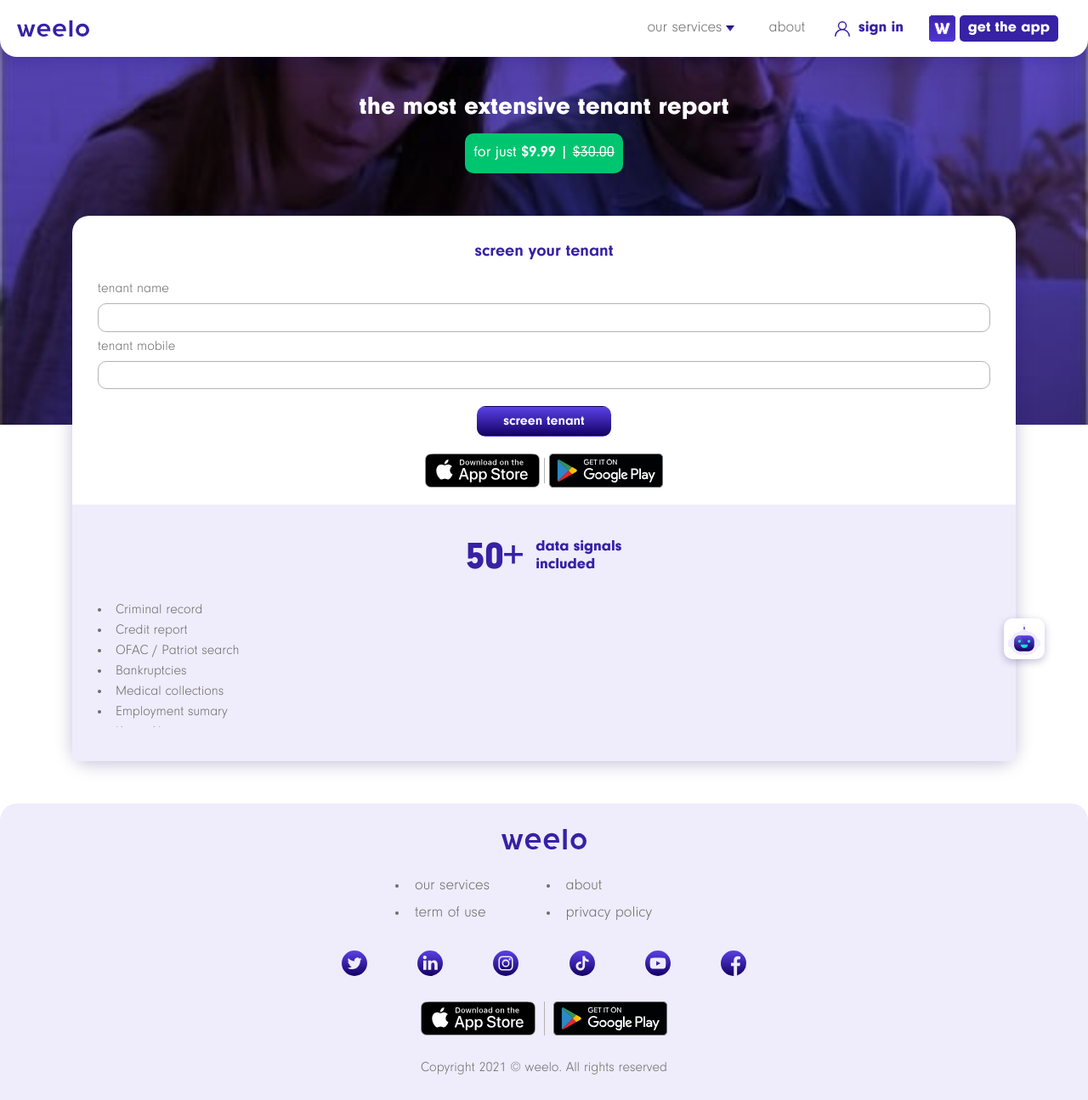
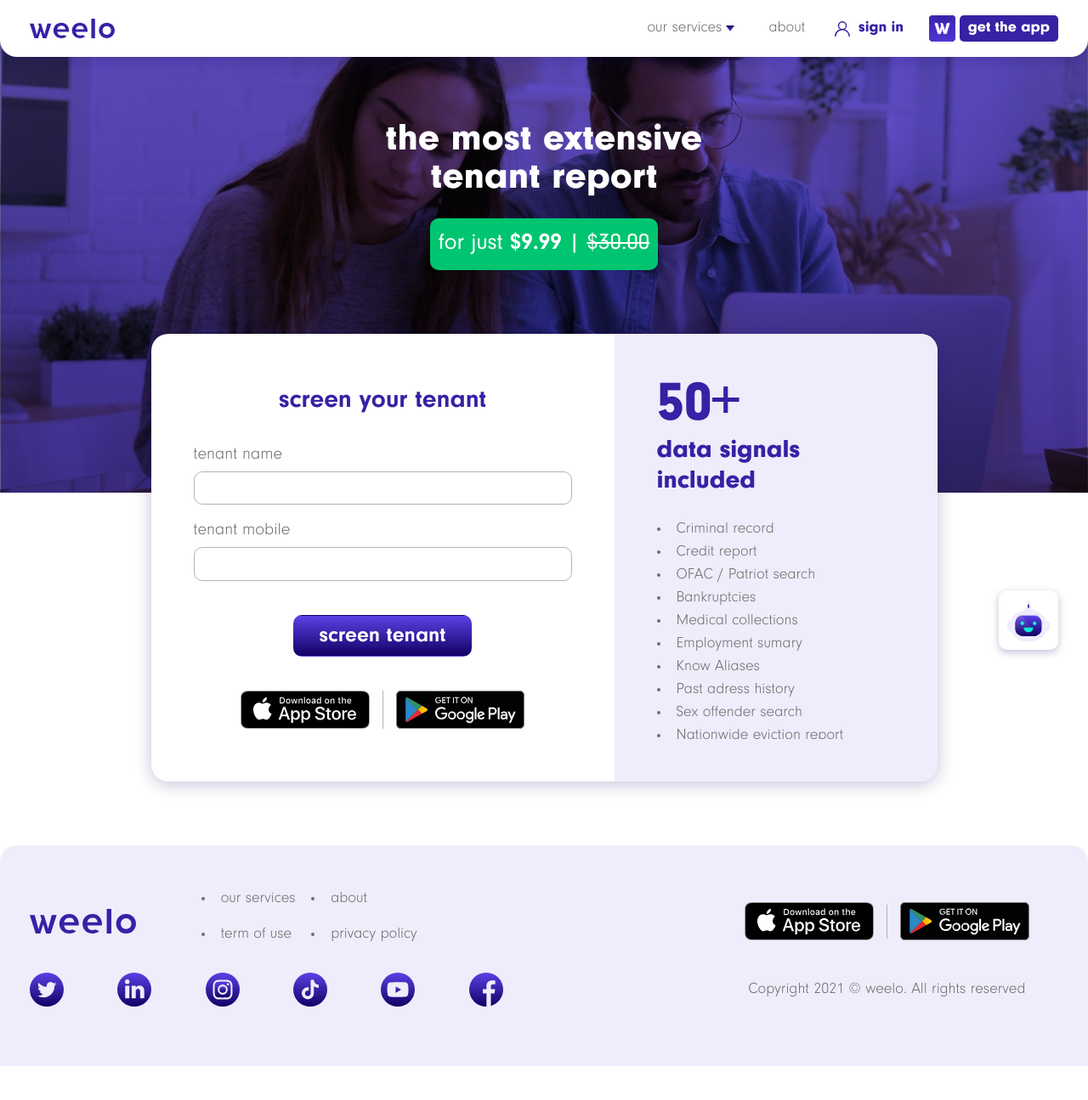
Before and after one commit to Mono-Gato/Weelo-screen-your-tenant, a React app: page / in a window 1280 px wide. Shown: the whole page at 85% size. After the commit the page ends 1255 px from the top, so only its background shows below. Built offline with nearby package versions, Linux system fonts and the light colour scheme.

Commit message:
implement media queries

```diff
--- a/src/assets/styles/components/Bot.scss
+++ b/src/assets/styles/components/Bot.scss
@@ -47,4 +47,7 @@
     &:hover .bot__message{
         opacity: 1;
     }
+    &:active .bot__message{
+        opacity: 0;
+    }
 }
--- a/src/assets/styles/components/Header.scss
+++ b/src/assets/styles/components/Header.scss
@@ -61,7 +61,7 @@
         right: -100vw;
         top: 0;
         bottom: 0;
-        width: auto;
+        width: 100vw;
         height: 100vh;
         flex-flow: column nowrap;
         transition: $transition;
@@ -253,6 +253,7 @@
     font-weight: $black;
     font-size: $font-size_normal;
     padding: $space_extra-small;
+    padding-right: 0;
         & img{
             margin-right: $space_mini;
             height: 31px;
--- a/src/assets/styles/components/ScreenTenant.scss
+++ b/src/assets/styles/components/ScreenTenant.scss
@@ -62,6 +62,7 @@
             align-items: center;
             & span{
                 font-size: 4.5rem;
+                line-height: 4.5rem;
                 margin-right: $space_extra-small;
             }
             & h4{
@@ -69,6 +70,7 @@
                 text-align: left;
                 font-weight: $black;
                 width: 102px;
+                margin-bottom: 0;
             }
         }
         &--info{
--- a/src/assets/styles/components/Social.scss
+++ b/src/assets/styles/components/Social.scss
@@ -6,7 +6,7 @@
 .menu__list{
     &--footer{
         background-color: $cream;
-        width: 100vw;
+        width: 100%;
         padding: 40px $space_normal;
         margin-top: $space_normal;
         border-top-left-radius: $border-radius_large;
--- /dev/null
+++ b/src/assets/styles/mediaQueries.scss
@@ -0,0 +1,422 @@
+@import "./tokens/color.scss";
+@import "./tokens/typo.scss";
+@import "./tokens/spacing.scss";
+@import "./tokens/utilities.scss";
+
+@media screen and (min-width:520px){
+    .store{
+        &--separator{
+            margin-left: 10px;
+            margin-right: 10px;
+        }
+    }
+    .bot{
+        padding: 10px;
+        &__image{
+            width: 45px;
+            height: 45px;
+        }
+        &__message{
+            font-size: $font-size_small;
+            padding: 7px 10px;
+            left: -180%;
+        }
+    }
+    .mainBackground{
+        background-image: url($mainBackground1240);
+    }
+}
+
+@media screen and (min-width:576px){
+    .heading{
+        & h1{
+            max-width: 340px;
+            margin: auto;
+        }
+    }
+    .navigation{
+        &__menu{
+            &--list{
+                width: 55vw;
+            }
+            &--label{
+                width: 25px;
+                height: 20px;
+                &--bar{
+                    height: 4px;
+                }
+            }
+            &--input:checked~.navigation__menu--label .navigation__menu--label--bar1{
+                top: 9px;
+            }
+            &--input:checked~.navigation__menu--label .navigation__menu--label--bar3{
+                bottom: 8px;
+            }
+        }
+
+    }
+    .menu__list{
+        &--user{
+            margin-top: 80px;
+
+        }
+    }
+
+}
+@media screen and (min-width:675px){
+    $font-size_extra-large:3.5rem;
+    $font-size_large:2.5rem;
+    $font-size_normal:2rem;
+    $font-size_small:1.8rem;
+
+    $space_small:30px;
+
+    .menu__list--item{
+        &--anchor{
+            font-size: $font-size_large;
+        }
+
+        & ul li a{
+            font-size: $font-size_normal;
+        }
+    }
+
+    .heading{
+        & h1{
+            font-size: $font-size_extra-large ;
+            line-height: $font-size_extra-large;
+        }
+        &__price{
+            font-size: $font-size_normal;
+        }
+    }
+    .screenTenant{
+        &__form{
+            font-size: $font-size_small;
+            & h4{
+                font-size: $font-size_large;
+            }
+            &--input{
+                font-size: $font-size_small;
+            }
+            &--button{
+                font-size: $font-size_normal;
+                margin-top: $space_small;
+                margin-bottom: $space_small;
+            }
+
+        }
+        &__signals{
+            &--title{
+                & span{
+                    font-size: 5.5rem;
+                }
+                & h4{
+                    font-size: 2.2rem;
+                    width: 124px;
+                }
+
+            }
+            &--info{
+                font-size: $font-size_small
+            }
+        }
+    }
+    .store{
+        margin-bottom: $space_small;
+        & a img{
+            max-height: 45px;
+        }
+        &--separator{
+            margin-left: 15px;
+            margin-right: 15px;
+            height: 45px;
+        }
+    }
+    .footer{
+        &__anchors{
+            font-size: $font-size_normal;
+        }
+        &__social .menu__list--footer--social a{
+            width: 35px;
+            height: 35px;
+        }
+        & .store{
+            & a img{
+                max-height: 45px;
+            }
+            &--separator{
+                margin: 0 15px;
+            }
+        }
+        & span{
+            font-size: $font-size_small;
+            line-height: $font-size_small;
+        }
+    }
+    .modal{
+        &-header{
+            & .modal-title{
+                font-size: $font-size_large;
+            }
+            & .close{
+                font-size: $font-size_large;
+                width: 30px;
+                height: 30px;
+            }
+        }
+        &-body{
+            font-size: $font-size_small;
+            line-height: $font-size_small;
+            & .form-footer .btn{
+                font-size: $font-size_normal;
+                margin-top: $space_normal;
+            }
+        }
+        &-footer{
+            padding: $space_normal;
+            & a{
+                font-size: $font-size_small;
+
+            }
+        }
+    }
+    .notFound{
+        & img{
+            max-width: 520px;
+            margin-top: $space_small;
+        }
+        &__anchor{
+            font-size: $font-size_normal;
+            margin-top: 40px;
+
+        }
+    }
+}
+@media screen and (min-width:990px){
+    .bot{
+        right: 35px;
+        bottom: 35px;
+    }
+    .header{
+        padding: 0 35px;
+        &__logo{
+            width: 100px;
+        }
+    }
+    .heading{
+        padding-top: calc(75px + 67px);
+        margin-bottom: 75px;
+    }
+    .screenTenant{
+        &__container{
+            display: flex;
+            padding: $space_large;
+            &--desk{
+                margin-right: $space_large;
+                width: inherit;
+            }
+        }
+        &__signals{
+            border-radius: 0 $border-radius_large $border-radius_large 0;
+            margin-left: auto;
+            margin-right: -$space_large;
+            margin-top: -$space_large;
+            margin-bottom: -$space_large;
+            padding: $space_large;
+            &--info{
+                max-height: 260px;
+                width: 280px;
+                padding-right: $space_extra-small;
+                margin-bottom: 0;
+                margin-top: 25px;
+            }
+        }
+
+    }
+    .store{
+        margin-bottom:0px;
+    }
+    .modal{
+        &-header{
+            padding-top: 35px;
+            & .close{
+                right: 40px;
+            }
+        }
+        &-body{
+            padding: 0 40px;
+        }
+        &-footer{
+            padding-bottom: 40px;
+        }
+    }
+    .footer{
+        display: grid;
+        grid-template-columns: repeat(6,1fr);
+        grid-template-rows: repeat(2, 80px);
+        grid-template-areas:
+        "logo anchors anchors w store store"
+        "social social social w copyright copyright";
+        margin-top: 75px;
+        padding: $space_large 35px;
+        &__logo{
+            grid-area: logo;
+            margin: auto 0;
+            width: 125px;
+        }
+        &__anchors{
+            grid-area: anchors;
+            margin: 0 auto 0 0;
+            font-size: $font-size_normal;
+
+        }
+        &__social{
+            grid-area: social;
+            width: 100%;
+            max-width: 620px;
+            margin: auto auto auto 0;
+
+
+            & .menu__list--footer--social {
+                margin: 0;
+                & a{
+                    margin: 0 auto 0 0;
+                }
+            }
+        }
+        & .store{
+            grid-area: store;
+            margin-bottom: 0;
+            align-items: center;
+
+        }
+        & span{
+            grid-area: copyright;
+            align-items: center;
+        }
+
+    }
+    .notFound{
+        margin-bottom: -90px;
+        &__anchor{
+            font-size: 2.5rem;
+        }
+    }
+
+}
+@media screen and (min-width:1152px){
+    .mainBackground{
+        background-image: url($mainBackground2200);
+    }
+}
+@media screen and (min-width:1280px){
+    .mainBackground{
+        height: 580px;
+    }
+    .heading {
+        & h1{
+            font-size: 4.5rem;
+            line-height: 4.5rem;
+            max-width: 500px;
+        }
+        &__price{
+            font-size: 2.7rem;
+            margin-top: 25px;
+        }
+    }
+
+    .screenTenant{
+        &__signals--title{
+            flex-direction: column;
+            align-items: flex-start;
+            & span{
+                font-size: 6.5rem;
+                line-height: 7rem;
+            }
+            & h4{
+                width: 100%;
+                font-size: $font-size_extra-large;
+            }
+        }
+        &__container--desk{
+            margin-top: auto;
+            margin-bottom: auto;
+        }
+        &__form{
+            font-size: $font-size_large;
+            & h4{
+                font-size: $font-size_extra-large;
+            }
+            &--input{
+                font-size: $font-size_large;
+            }
+            &--button{
+                font-size: 2.5rem;
+                margin-top: 40px;
+                margin-bottom: 40px;
+            }
+        }
+        & .form-group:nth-child(2){
+            margin-top: $space_normal;
+        }
+        & .form-group{
+            margin-top: $space_extra-small;
+        }
+
+    }
+    .footer__social .menu__list--footer--social a{
+        width: 40px;
+        height: 40px;
+    }
+    .modal{
+        &-header .modal-title{
+            font-size: $font-size_extra-large;
+        }
+        &-body{
+            font-size: $font-size_large;
+            line-height: $font-size_large;
+            & .form-footer .btn{
+                font-size: 2.2rem;
+            }
+        }
+        &-footer a{
+            font-size: 2.2rem;
+        }
+    }
+    .bot{
+        &__image{
+            width: 50px;
+            height: 50px;
+        }
+        &__message{
+            left: -170%;
+            top: -15%;
+        }
+    }
+
+}
+@media screen and (min-width:1400px){
+    .mainBackground {
+        height: 630px;
+    }
+    .header{
+        padding: 0 $space_large;
+    }
+    .heading {
+        padding-top: calc(100px + 67px);
+        margin-bottom: 100px;
+    }
+    .footer{
+        margin-top: 100px;
+        padding: $space_large $space_large 75px $space_large;
+    }
+    .notFound{
+        margin-bottom: -115px;
+        padding-bottom: 115px;
+        padding-top: 115px
+    }
+    .bot{
+        right: 50px;
+    }
+}
--- a/src/components/ScreenTenant.jsx
+++ b/src/components/ScreenTenant.jsx
@@ -79,7 +79,8 @@
   render() {
     return (
       <section className='screenTenant container'>
-        <div className='screenTenant__container col-11 mx-auto col-md-10 col-lg-12'>
+        <div className='screenTenant__container col-11 mx-auto col-md-10 col-lg-11 col-xl-10'>
+          <div className='screenTenant__container--desk'>
             <ScreenTenantForm
               onChange={this.handleChange}
               formValues={this.state.form}
@@ -88,6 +89,7 @@
               GoogleURL={this.props.GoogleURL}
               AppleURL={this.props.AppleURL}
             />
+          </div>
           <ScreenTenantSignals
             signals={this.state.signals}
           />
--- a/src/containers/App.jsx
+++ b/src/containers/App.jsx
@@ -4,6 +4,8 @@
 import Layout from './Layout';
 import Home from '../pages/home';
 import NotFound from '../pages/NotFound';
+
+import '../assets/styles/mediaQueries.scss';
 
 function App() {
   return (
```
Lines whose indentation alone changed are shown as unchanged.
